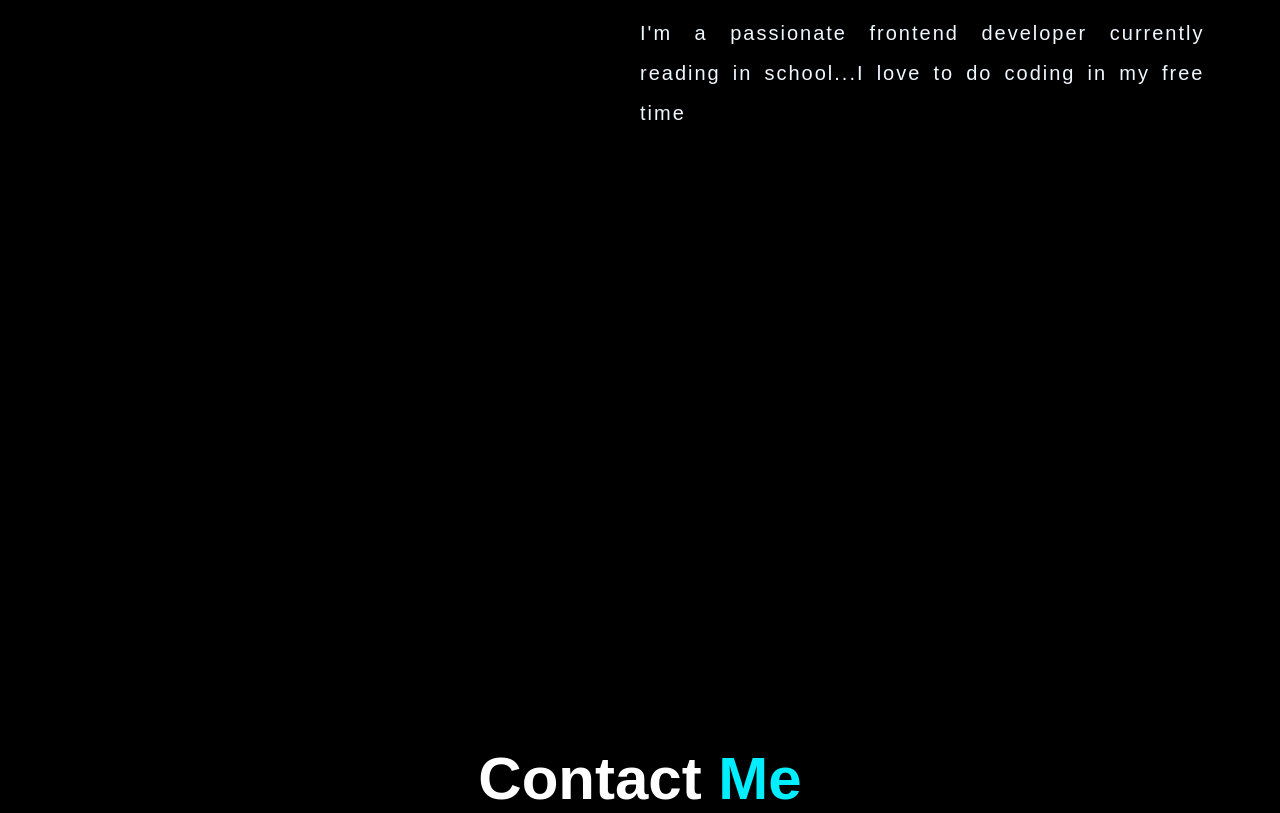
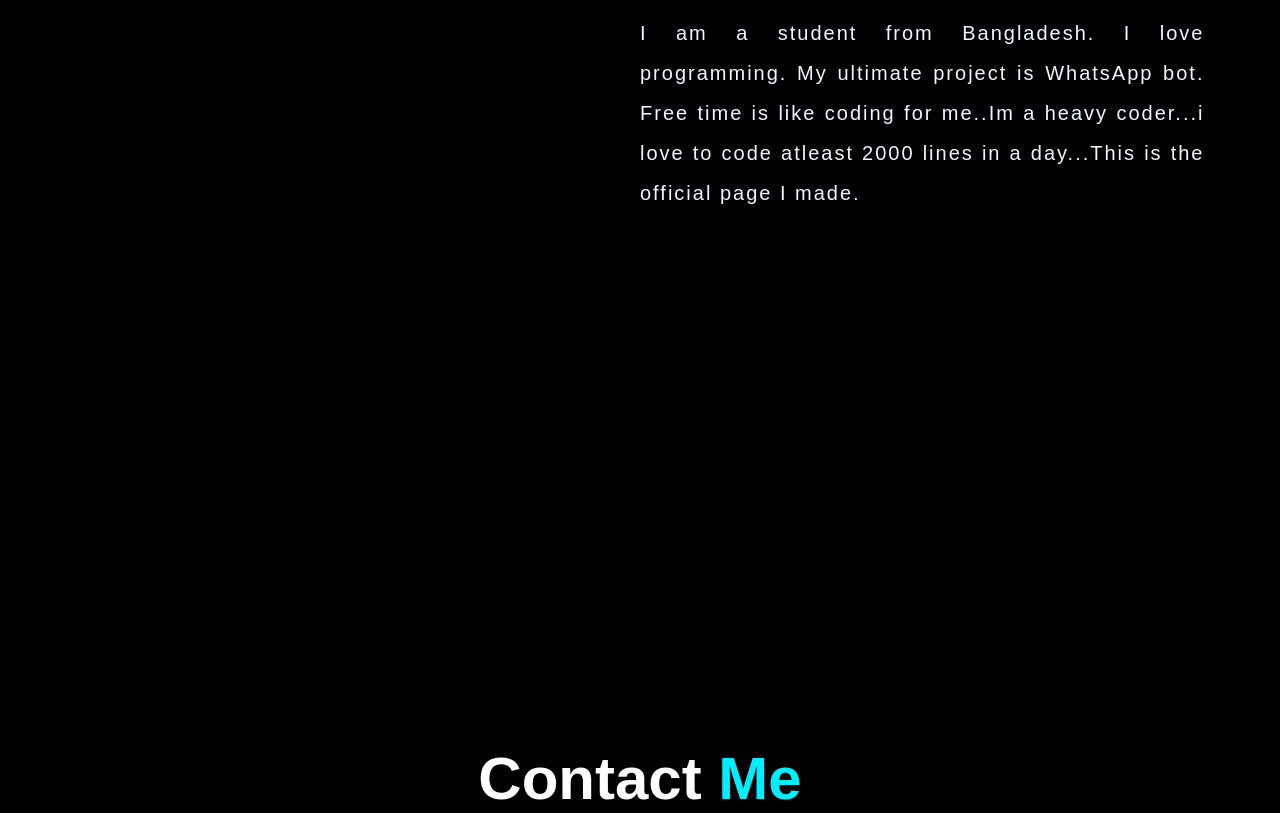
Before and after one commit to V-E-N-O-X/Portfolio, a plain HTML site: page index.html in a window 1280 px wide. Shown: the part 926-1739 px from the top of the page. Drawn offline with nearby package versions, Linux system fonts and the light colour scheme.

Commit message:
Update index.html

```diff
--- a/index.html
+++ b/index.html
@@ -51,7 +51,7 @@
                 </div>
                 <div class="about-text">
                     <h2>About <span>Me</span></h2>
-                    <p>I'm a passionate frontend developer currently reading in school...I love to do coding in my free time<br>
+                    <p>I am a student from Bangladesh. I love programming. My ultimate project is WhatsApp bot. Free time is like coding for me..Im a heavy coder...i love to code atleast 2000 lines in a day...This is the official page I made.<br>
                         <br>
                     </p>
                 </div>
```
